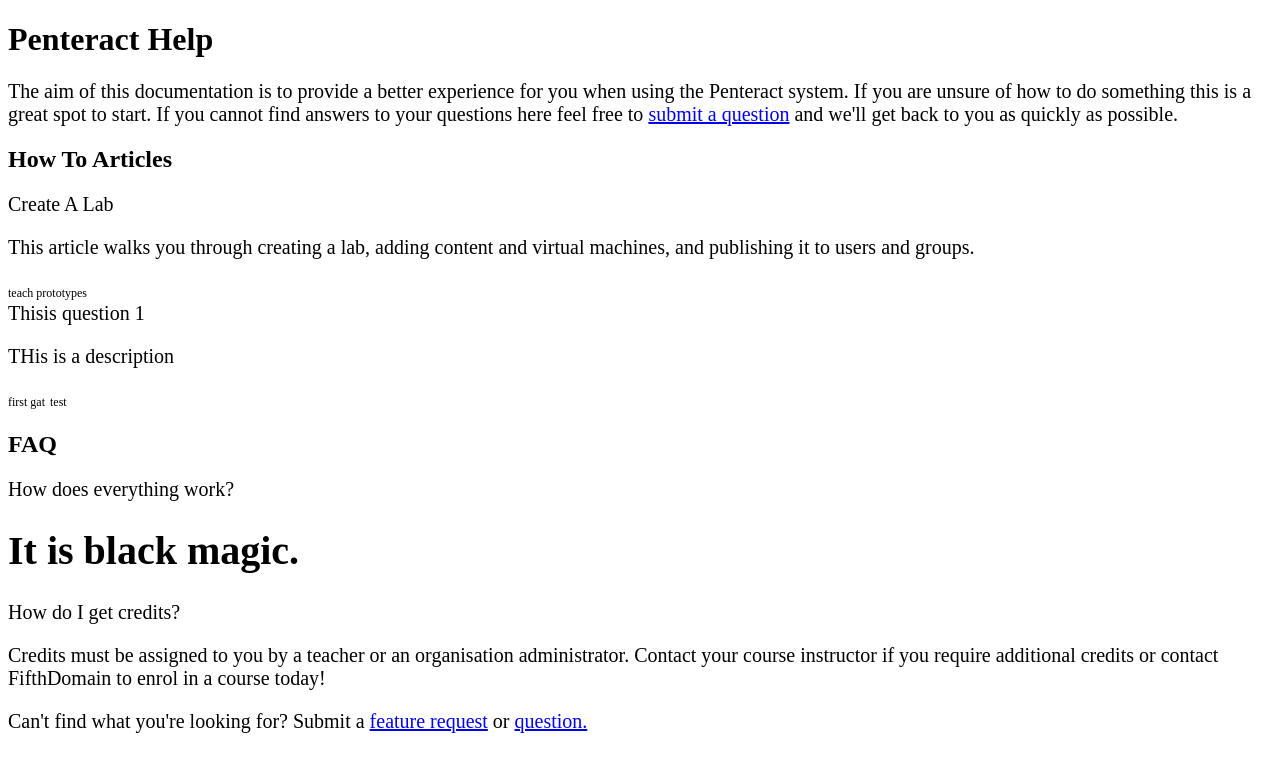
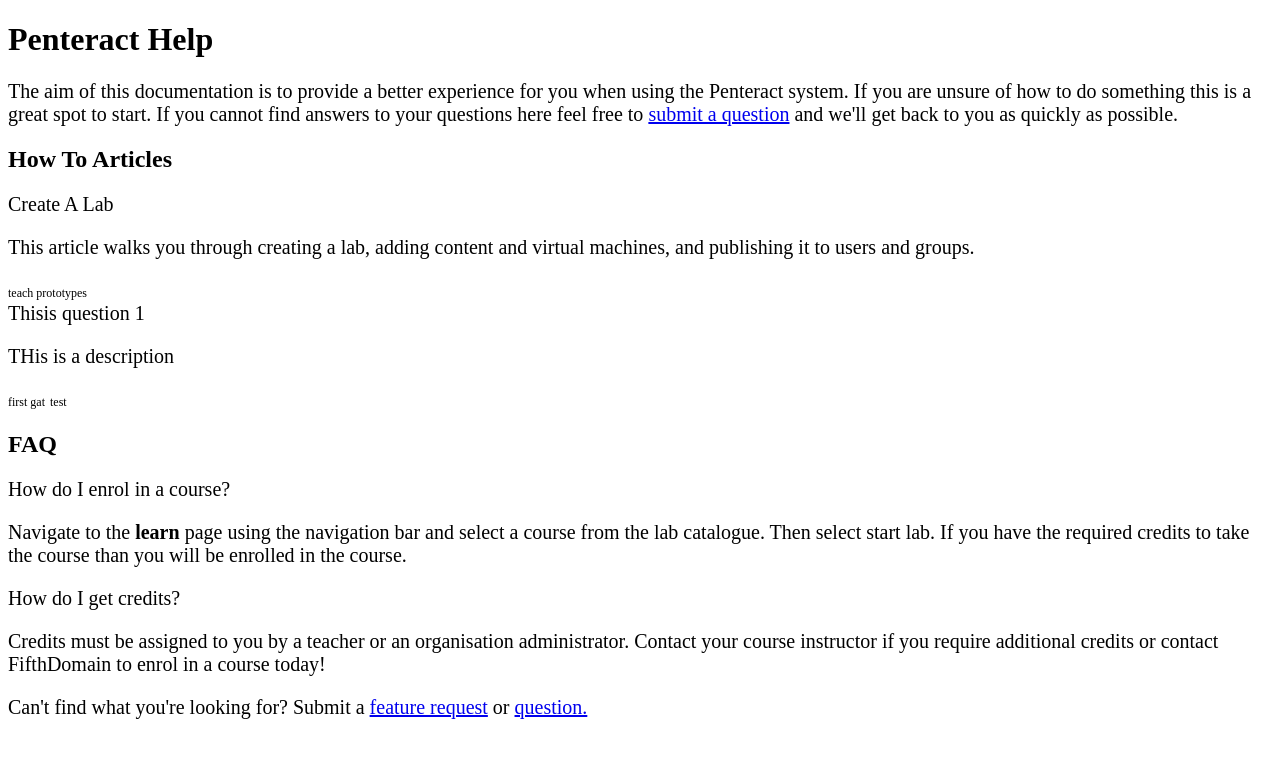
Before and after one commit to BannerFD/penteract-user-docs, a Gatsby site: page /v3 in a window 1280 px wide. Built offline with nearby package versions, Linux system fonts and the light colour scheme; Gatsby itself is replaced by a stand-in of ours.

Commit message:
Update Frequently Asked Questions “how-does-everything-work”

```diff
--- a/doc/faq/how-does-everything-work.md
+++ b/doc/faq/how-does-everything-work.md
@@ -1,5 +1,5 @@
 ---
-title: How does everything work?
+title: How do I enrol in a course?
 version: Lithium
 ---
-# It is black magic.
+Navigate to the **learn** page using the navigation bar and select a course from the lab catalogue. Then select start lab. If you have the required credits to take the course than you will be enrolled in the course.
```
